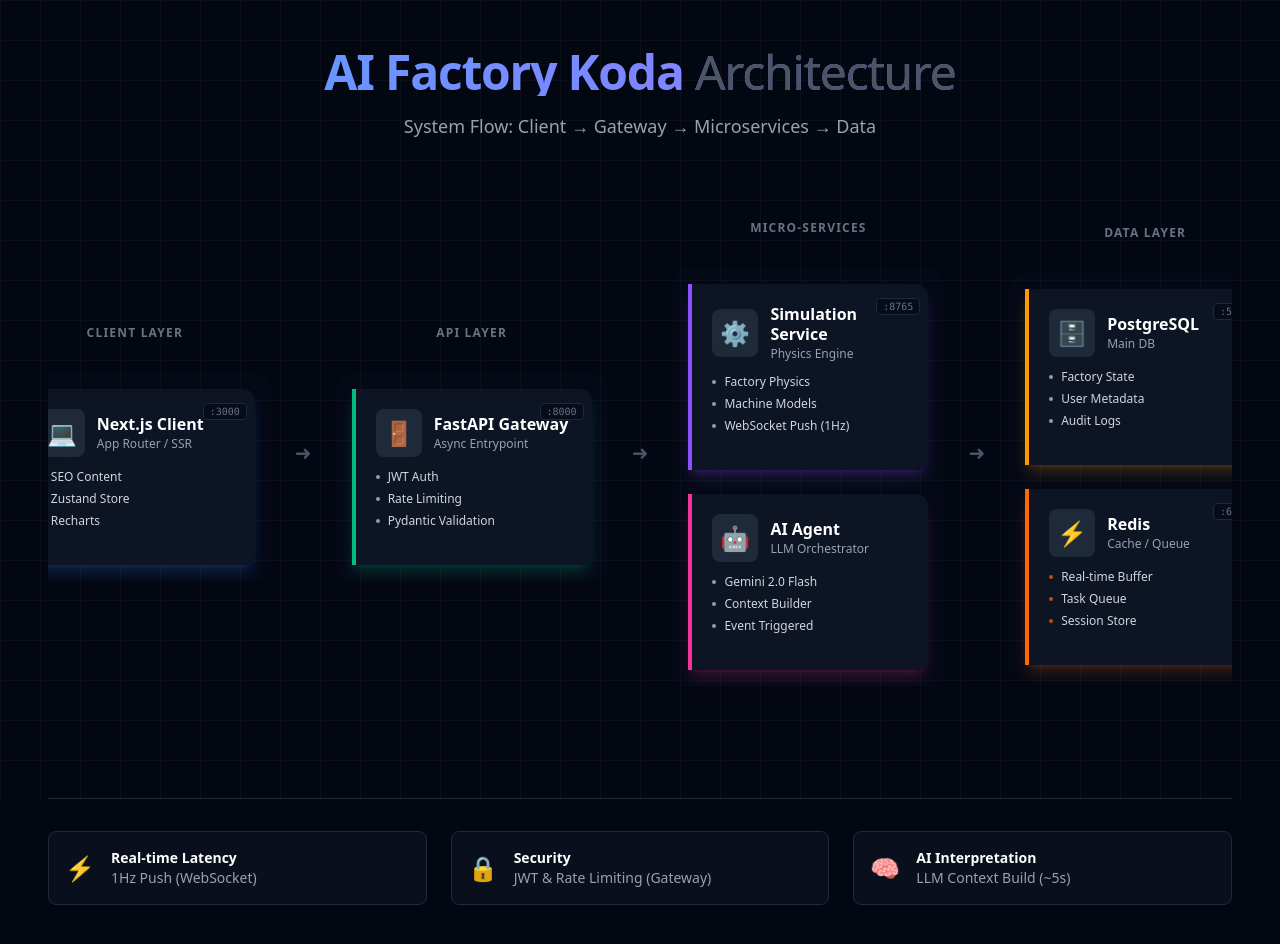
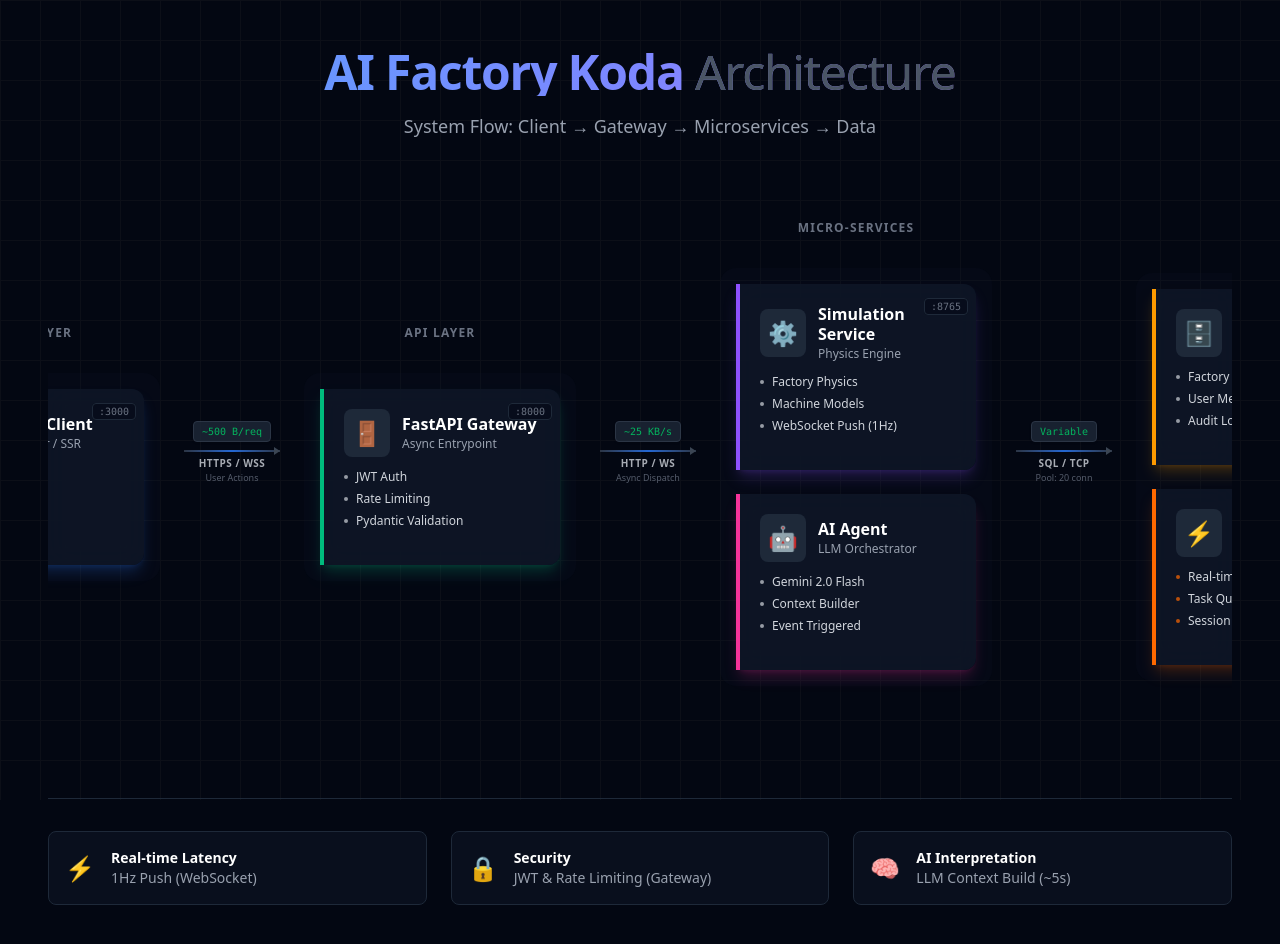
Before and after one commit to p76121699/AI-factory-koda, a Next.js app in the folder frontend/: page /architecture in a window 1280 px wide. Shown: the top 944 px of the page. Built offline with nearby package versions, Linux system fonts and the light colour scheme.

Commit message:
fix: architecture

```diff
--- a/frontend/app/architecture/page.tsx
+++ b/frontend/app/architecture/page.tsx
@@ -29,7 +29,13 @@ const layers = [
         borderColor: "border-blue-500",
         shadowColor: "shadow-blue-500/20",
       }
-    ]
+    ],
+    // Connection to next layer (API)
+    connection: {
+      protocol: "HTTPS / WSS",
+      bandwidth: "~500 B/req",
+      details: "User Actions"
+    }
   },
   {
     title: "API LAYER",
@@ -46,7 +52,13 @@ const layers = [
         shadowColor: "shadow-emerald-500/20",
         connectedTo: ["sim_service", "ai_agent"]
       }
-    ]
+    ],
+    // Connection to next layer (Services)
+    connection: {
+      protocol: "HTTP / WS",
+      bandwidth: "~25 KB/s",
+      details: "Async Dispatch"
+    }
   },
   {
     title: "MICRO-SERVICES",
@@ -74,7 +86,13 @@ const layers = [
         shadowColor: "shadow-pink-500/20",
         connectedTo: ["db_primary", "db_cache"]
       }
-    ]
+    ],
+    // Connection to next layer (Data)
+    connection: {
+      protocol: "SQL / TCP",
+      bandwidth: "Variable",
+      details: "Pool: 20 conn"
+    }
   },
   {
     title: "DATA LAYER",
@@ -150,13 +168,23 @@ function BlueprintCard({ comp }: { comp: any }) {
   );
 }
 
-function ConnectionArrow({ label }: { label?: string }) {
+function ConnectionArrow({ label, subLabel, bandwidth }: { label?: string, subLabel?: string, bandwidth?: string }) {
   return (
-    <div className="hidden md:flex flex-col items-center justify-center mx-2 w-12 opacity-50">
-      <div className="h-[2px] w-full bg-gray-700 relative">
-        <div className="absolute right-0 top-1/2 -translate-y-1/2 w-0 h-0 border-l-[6px] border-l-gray-700 border-y-[4px] border-y-transparent"></div>
+    <div className="hidden md:flex flex-col items-center justify-center mx-4 w-24 opacity-80 group">
+      {/* Bandwidth Badge */}
+      <div className="mb-1 px-2 py-0.5 bg-gray-800 border border-gray-700 rounded text-[10px] text-green-400 font-mono shadow-sm">
+        {bandwidth}
       </div>
-      {label && <span className="text-[10px] text-gray-500 mt-1 font-mono whitespace-nowrap">{label}</span>}
+
+      {/* Arrow Line */}
+      <div className="h-[2px] w-full bg-gradient-to-r from-gray-700 via-blue-500 to-gray-700 relative my-1">
+        <div className="absolute right-0 top-1/2 -translate-y-1/2 w-0 h-0 border-l-[6px] border-l-gray-600 border-y-[4px] border-y-transparent"></div>
+      </div>
+
+      {/* Main Label */}
+      {label && <span className="text-[10px] font-bold text-gray-300 uppercase tracking-wider">{label}</span>}
+      {/* Sub Label */}
+      {subLabel && <span className="text-[9px] text-gray-500">{subLabel}</span>}
     </div>
   );
 }
@@ -180,10 +208,15 @@ function LayerColumn({ layer, isLast }: { layer: any, isLast: boolean }) {
       </div>
 
       {/* Connection Arrow to Next Layer */}
-      {!isLast && (
-        <div className="my-4 md:my-0 md:mx-6 flex items-center justify-center">
-             <span className="text-gray-600 text-xl font-thin transform rotate-90 md:rotate-0">➜</span>
-             {/* Alternatively use a styled SVG arrow here */}
+      {!isLast && layer.connection && (
+        <div className="my-8 md:my-0 md:mx-2 flex items-center justify-center">
+          <ConnectionArrow
+            label={layer.connection.protocol}
+            subLabel={layer.connection.details}
+            bandwidth={layer.connection.bandwidth}
+          />
+          {/* Mobile / Simple Arrow Fallback */}
+          <span className="md:hidden text-gray-600 text-xl font-thin transform rotate-90">➜</span>
         </div>
       )}
     </div>
@@ -222,7 +255,7 @@ export default function ArchitecturePage() {
 
         {/* Diagram Scroll Container (for mobile) */}
         <div className="overflow-x-auto pb-12">
-            <div className="min-w-[1000px] flex justify-center items-stretch p-4">
+          <div className="min-w-[1200px] flex justify-center items-stretch p-4">
             {layers.map((layer, index) => (
               <LayerColumn
                 key={index}
```
Lines whose indentation alone changed are shown as unchanged.
